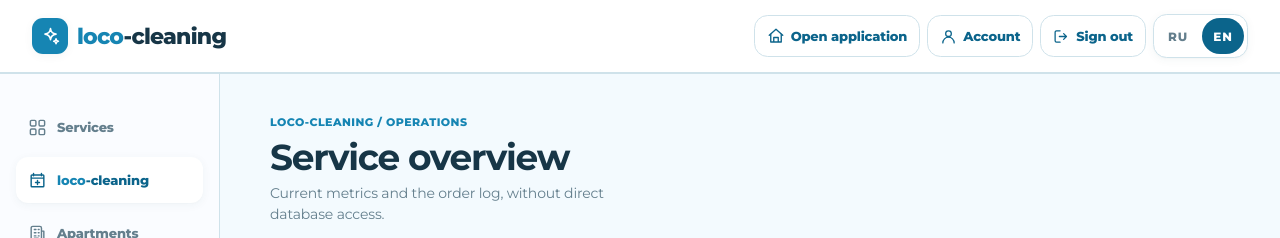
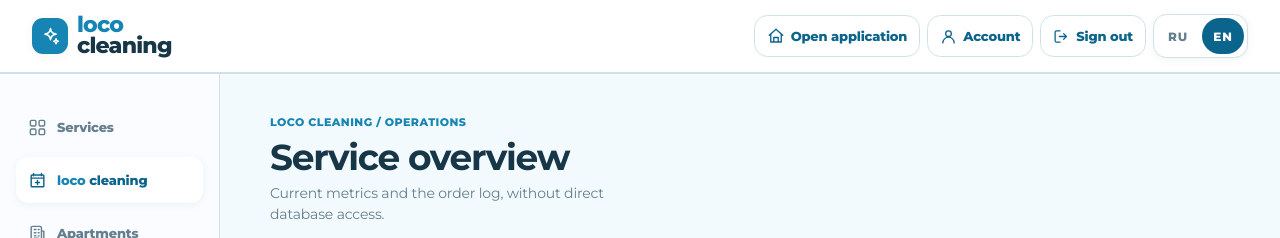
Before and after one commit to Elessarov1/go-cleany, a React (Vite) app in the folder frontend/: page /admin/cleaning in a window 1280 px wide. Shown: the top 238 px of the page. Built offline with nearby package versions, Linux system fonts and the light colour scheme; no server answers.

Commit message:
standardize loco service brand lockup

```diff
--- a/frontend/src/components/BrandName/BrandName.tsx
+++ b/frontend/src/components/BrandName/BrandName.tsx
@@ -7,9 +7,9 @@ interface BrandNameProps {
 export function BrandName({ service }: BrandNameProps) {
   const [prefix, suffix] = getBrandName(service).split("-", 2);
   return (
-    <span className="brand-name">
+    <span className={`brand-name${service ? " brand-name--service" : ""}`}>
       <span className="brand-name__prefix">{prefix}</span>
-      {suffix ? <span className="brand-name__suffix">-{suffix}</span> : null}
+      {suffix ? <span className="brand-name__suffix">{` ${suffix}`}</span> : null}
     </span>
   );
 }
--- a/frontend/src/styles/ui-polish.css
+++ b/frontend/src/styles/ui-polish.css
@@ -14,29 +14,29 @@
   flex: 0 0 auto;
 }
 
-/* Keep the full Loco Cleaning name visible in the narrow Telegram header. */
-.service-shell[data-platform="telegram"][data-service="cleaning"] .topbar {
-  min-height: 94px;
-  padding-block: 14px;
-}
-
-.service-shell[data-platform="telegram"][data-service="cleaning"] .brand__word {
-  min-width: 0;
-  overflow: visible;
-  text-overflow: clip;
-  white-space: normal;
-}
-
-.service-shell[data-platform="telegram"][data-service="cleaning"] .brand-name {
+/* All Loco service brands use the same two-line header lockup: loco / service. */
+.brand .brand-name--service {
   display: flex;
   flex-direction: column;
   line-height: 0.95;
 }
 
-.service-shell[data-platform="telegram"][data-service="cleaning"] .brand-name__prefix,
-.service-shell[data-platform="telegram"][data-service="cleaning"] .brand-name__suffix {
+.brand .brand-name--service .brand-name__prefix,
+.brand .brand-name--service .brand-name__suffix {
   display: block;
   white-space: nowrap;
+}
+
+.service-shell[data-platform="telegram"]:not([data-service="platform"]) .topbar {
+  min-height: 82px;
+  padding-block: 12px;
+}
+
+.service-shell[data-platform="telegram"]:not([data-service="platform"]) .brand__word {
+  min-width: 0;
+  overflow: visible;
+  text-overflow: clip;
+  white-space: normal;
 }
 
 .booking-form,
```
